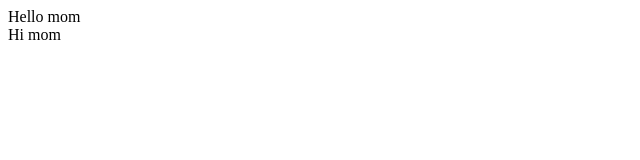
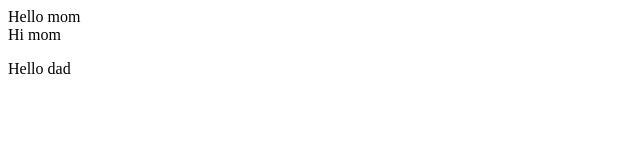
Before and after one commit to peterle155/ls11-htlo-lv1, a plain HTML site: page index.html in a window 1280 px wide. Shown: the full height of the page, 0-640 px from the left. Drawn offline with Linux system fonts and the light colour scheme.

Commit message:
hello dad

```diff
--- a/index.html
+++ b/index.html
@@ -12,6 +12,8 @@
         <!-- <script src="main.js" async defer></script> -->
          <div>Hello mom</div>
          <div>Hi mom</div>
+
+         <p>Hello dad</p>
         <script src="ls11.js" ></script>
     </body>
 </html>
```
